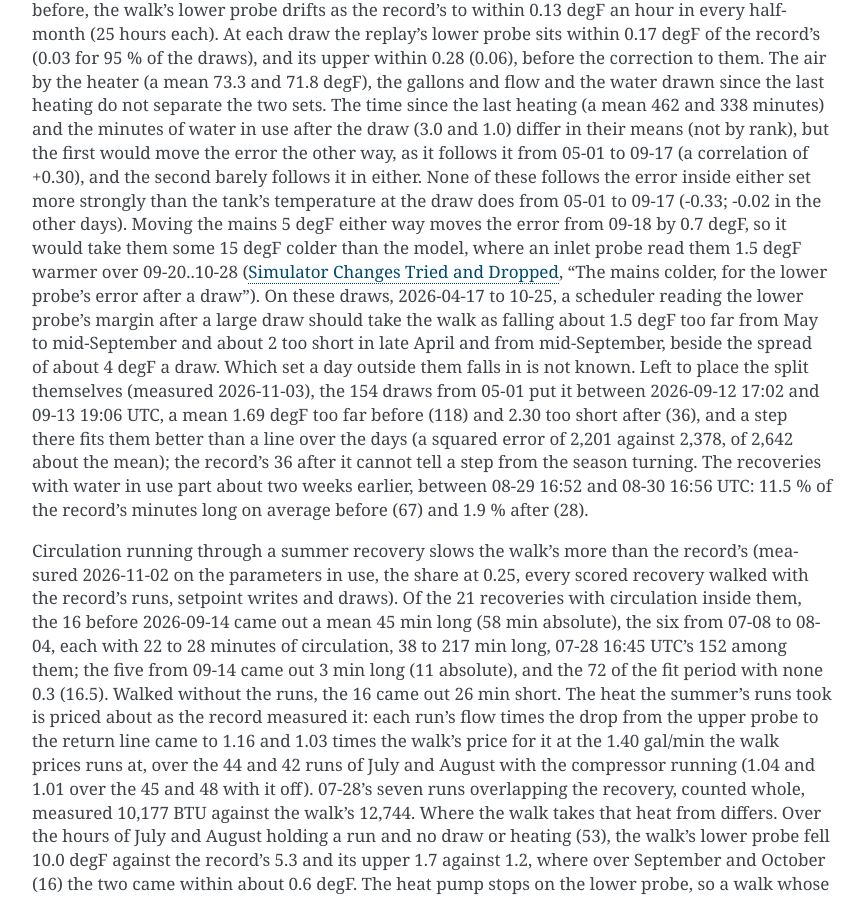
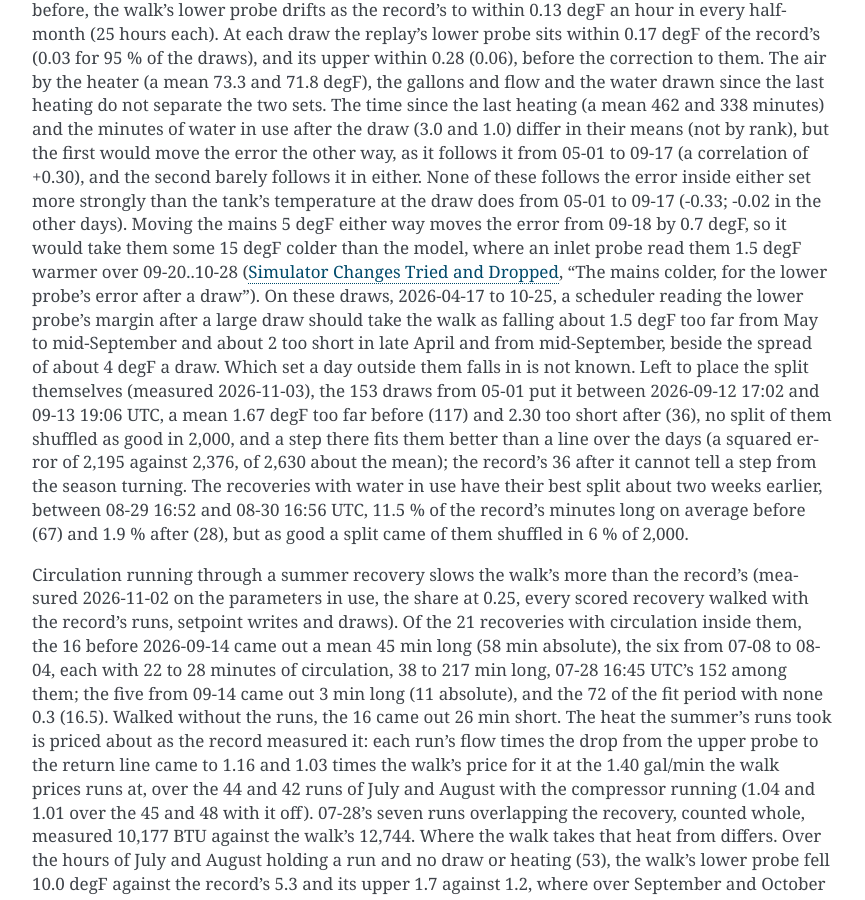
Before and after one commit to eman/nwp500-python, a Sphinx documentation site: the page built from docs/explanation/simulator.rst, in a window 1280 px wide and 900 px high, scrolled down 12839 px. Shown: the whole window, without its empty margins (338-1203 px from the left). Built offline with Sphinx 7.4.7, drawn with Linux system fonts in a browser that asks for light colours.

Commit message:
docs(sim): the local 05-01; how often a split as good comes by chance

```diff
--- a/docs/explanation/simulator.rst
+++ b/docs/explanation/simulator.rst
@@ -749,14 +749,16 @@ should take the walk as falling about 1.5 degF too far from May to
 mid-September and about 2 too short in late April and from
 mid-September, beside the spread of about 4 degF a draw. Which set a day
 outside them falls in is not known. Left to place the split themselves
-(measured 2026-11-03), the 154 draws from 05-01 put it between
-2026-09-12 17:02 and 09-13 19:06 UTC, a mean 1.69 degF too far before
-(118) and 2.30 too short after (36), and a step there fits them better
-than a line over the days (a squared error of 2,201 against 2,378, of
-2,642 about the mean); the record's 36 after it cannot tell a step from
-the season turning. The recoveries with water in use part about two
-weeks earlier, between 08-29 16:52 and 08-30 16:56 UTC: 11.5 % of the
-record's minutes long on average before (67) and 1.9 % after (28).
+(measured 2026-11-03), the 153 draws from 05-01 put it between
+2026-09-12 17:02 and 09-13 19:06 UTC, a mean 1.67 degF too far before
+(117) and 2.30 too short after (36), no split of them shuffled as good
+in 2,000, and a step there fits them better than a line over the days (a
+squared error of 2,195 against 2,376, of 2,630 about the mean); the
+record's 36 after it cannot tell a step from the season turning. The
+recoveries with water in use have their best split about two weeks
+earlier, between 08-29 16:52 and 08-30 16:56 UTC, 11.5 % of the record's
+minutes long on average before (67) and 1.9 % after (28), but as good a
+split came of them shuffled in 6 % of 2,000.
 
 Circulation running through a summer recovery slows the walk's more than
 the record's (measured 2026-11-02 on the parameters in use, the share at
```
